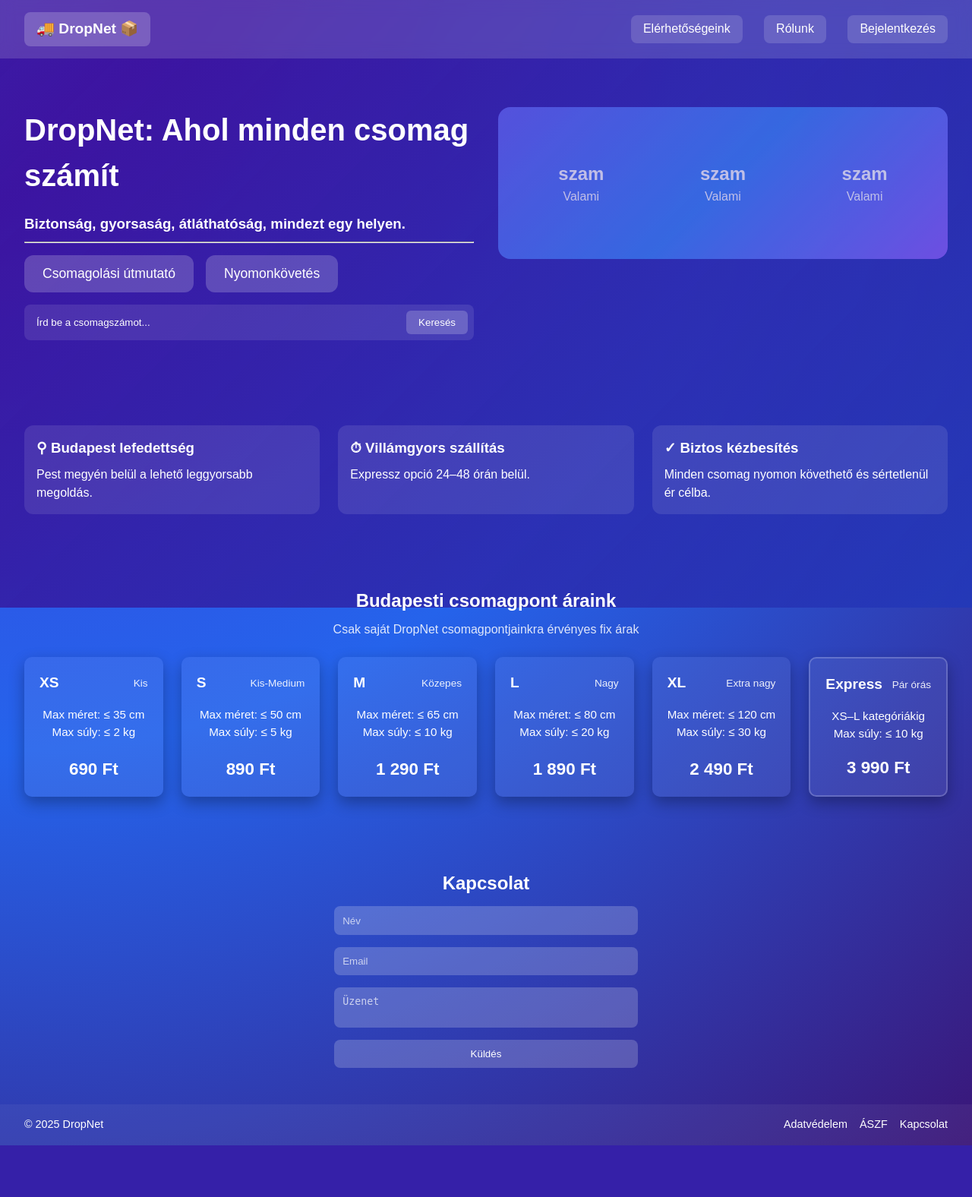
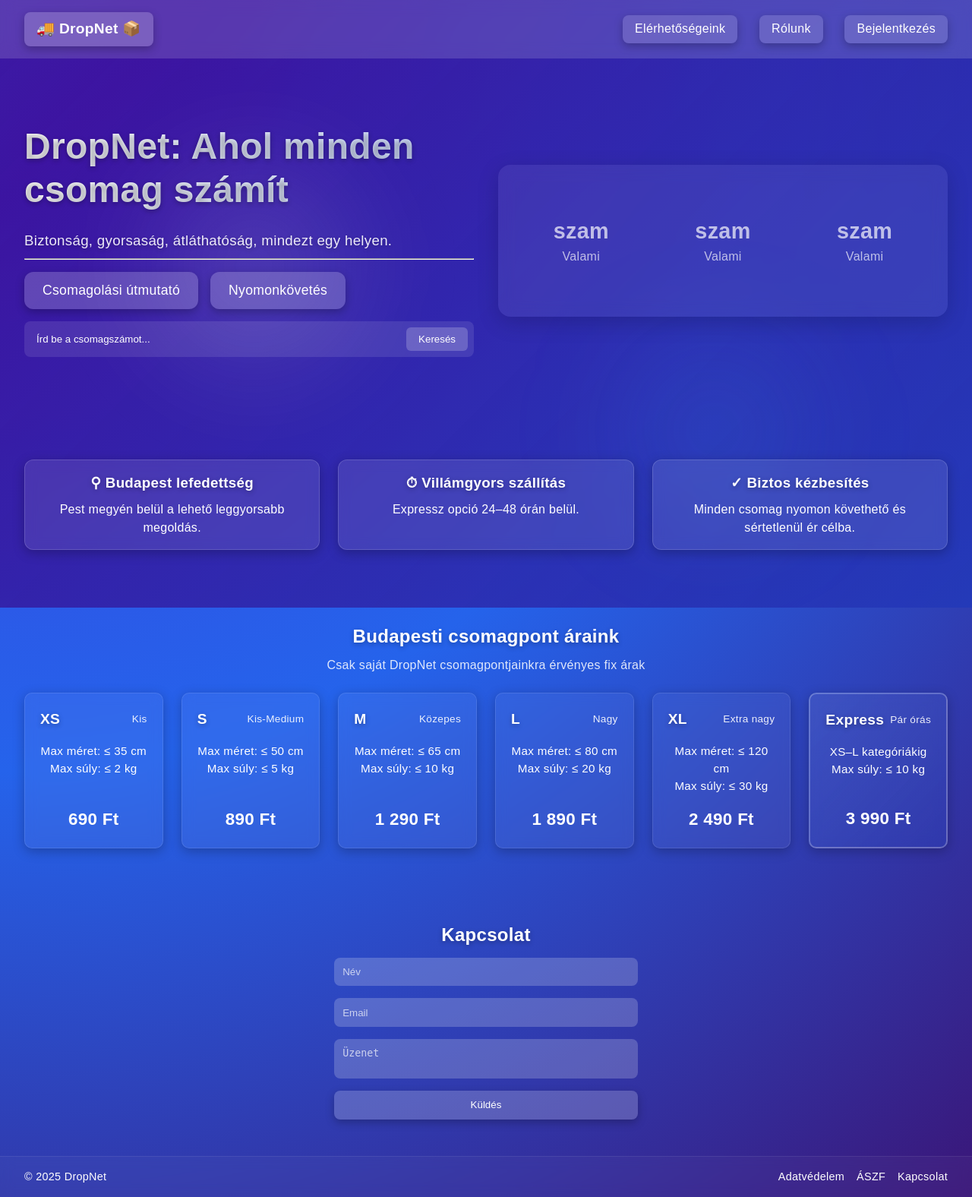
Before and after one commit to jakusnoel12445/dropnet, a PHP site: page / in a window 1280 px wide. Shown: the whole page at 76% size. Before the commit the page ends 1508 px from the top, so only its background shows below. Run offline with PHP 8.4, Linux system fonts and the light colour scheme.

Commit message:
Update style.css

```diff
--- a/style.css
+++ b/style.css
@@ -333,3 +333,124 @@ h1, h2, h3, h4 { margin-bottom: 0.5em; } /* címsorok alatt kis térköz */
     background-position: 0% 50%;   /* visszatér az induló pontra */
   }
 }
+
+
+/* ==== Professzionális tipográfia és árnyékok ==== */
+body {
+  font-family: 'Poppins', Arial, sans-serif; /* modernebb betűtípus */
+  letter-spacing: 0.3px; /* finom szellősség */
+}
+
+h1, h2, h3, h4 {
+  text-shadow: 0 2px 6px rgba(0,0,0,0.3); /* címsor árnyék */
+}
+
+a.btn, .logo-btn, .hero .btn, .contact button {
+  box-shadow: 0 4px 12px rgba(0,0,0,0.25);
+}
+
+a.btn:hover, .logo-btn:hover, .hero .btn:hover, .contact button:hover {
+  box-shadow: 0 6px 20px rgba(0,0,0,0.35);
+}
+
+/* ==== Hero finomítás ==== */
+.hero {
+  align-items: center;
+  min-height: 60vh;
+}
+
+.hero-text h1 {
+  font-size: 3rem;
+  line-height: 1.2;
+  background: linear-gradient(90deg, #fff, #c9d8ff);
+  -webkit-background-clip: text;
+  -webkit-text-fill-color: transparent;
+}
+
+.hero-text h3 {
+  font-weight: 400;
+  opacity: 0.9;
+}
+
+/* Hero statisztika doboz – modernebb */
+.hero-mockup .screen {
+  background: rgba(255,255,255,0.1);
+  backdrop-filter: blur(10px);
+  box-shadow: 0 8px 30px rgba(0,0,0,0.25);
+  transition: transform 0.4s;
+}
+.hero-mockup .screen:hover {
+  transform: scale(1.03);
+}
+.stats span {
+  font-size: 1.8rem;
+}
+
+/* ==== Szolgáltatások kártyák modernizálása ==== */
+.feature {
+  background: rgba(255,255,255,0.1);
+  backdrop-filter: blur(8px);
+  box-shadow: 0 4px 15px rgba(0,0,0,0.25);
+  border: 1px solid rgba(255,255,255,0.15);
+  text-align: center;
+}
+.feature:hover {
+  transform: translateY(-5px);
+  background: rgba(255,255,255,0.15);
+  box-shadow: 0 8px 25px rgba(0,0,0,0.35);
+}
+
+/* ==== Árlista kártyák finomítva ==== */
+.pkg-card {
+  backdrop-filter: blur(8px);
+  border: 1px solid rgba(255,255,255,0.1);
+  background: rgba(255,255,255,0.05);
+  box-shadow: 0 4px 15px rgba(0,0,0,0.25);
+  transition: transform 0.35s, box-shadow 0.35s;
+}
+.pkg-card:hover {
+  transform: translateY(-8px);
+  box-shadow: 0 10px 30px rgba(0,0,0,0.35);
+}
+
+/* express kiemelés */
+.pkg-card.express {
+  border: 2px solid #ffffff40;
+  background: linear-gradient(135deg, rgba(255,255,255,0.08), rgba(37,99,235,0.15));
+}
+
+/* ==== Lábléc finomítás ==== */
+.footer {
+  background: rgba(255,255,255,0.03);
+  backdrop-filter: blur(8px);
+  border-top: 1px solid rgba(255,255,255,0.08);
+}
+
+/* ==== Háttér animáció extra fényekkel ==== */
+.background::after {
+  content: "";
+  position: absolute;
+  top: 20%;
+  left: 10%;
+  width: 400px;
+  height: 400px;
+  background: radial-gradient(circle, rgba(255,255,255,0.15), transparent 70%);
+  filter: blur(60px);
+  animation: float 20s ease-in-out infinite alternate;
+}
+.background::before {
+  content: "";
+  position: absolute;
+  bottom: 10%;
+  right: 15%;
+  width: 300px;
+  height: 300px;
+  background: radial-gradient(circle, rgba(56,189,248,0.2), transparent 70%);
+  filter: blur(80px);
+  animation: float 30s ease-in-out infinite alternate;
+}
+
+@keyframes float {
+  0% { transform: translateY(0) translateX(0); }
+  100% { transform: translateY(-40px) translateX(30px); }
+}
```
